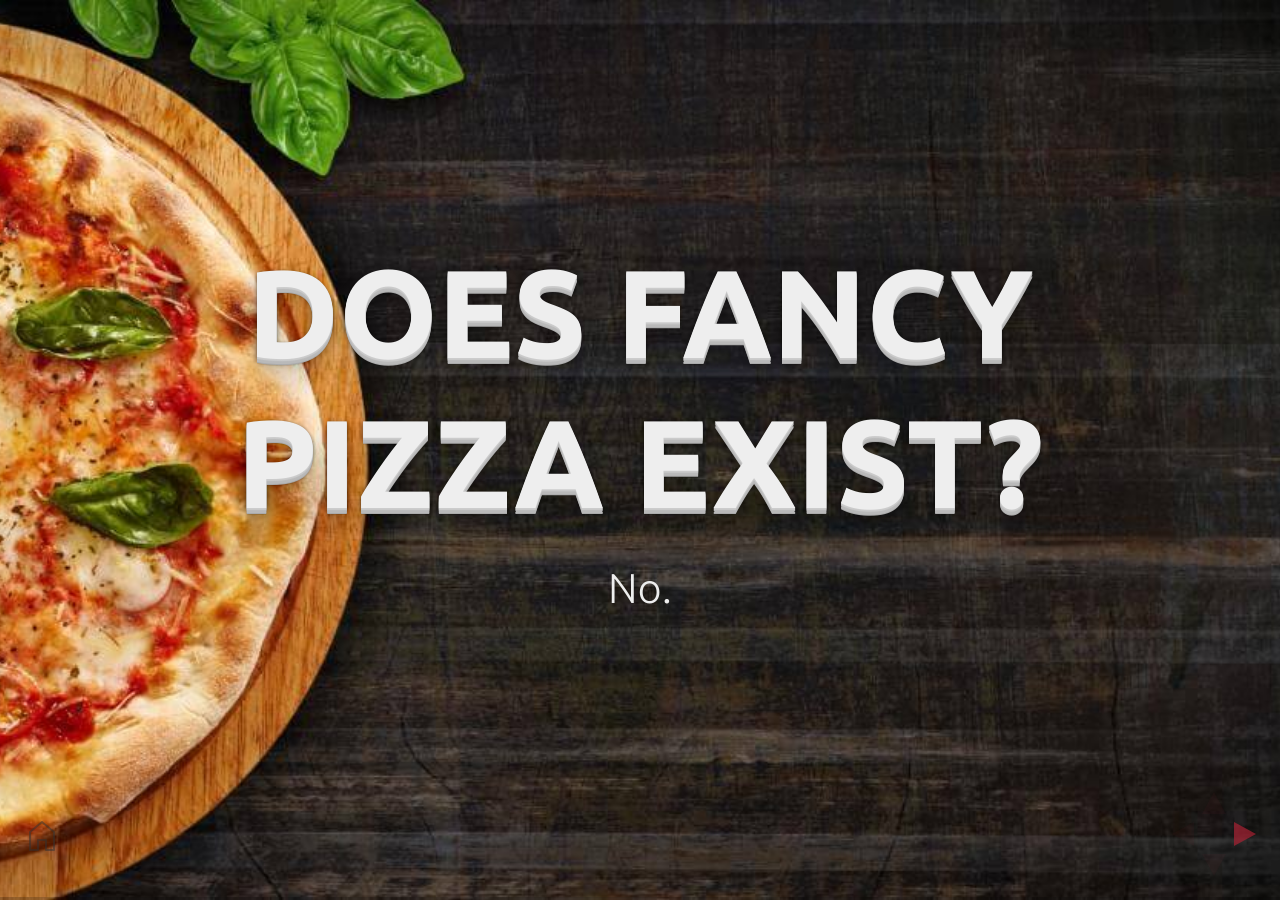
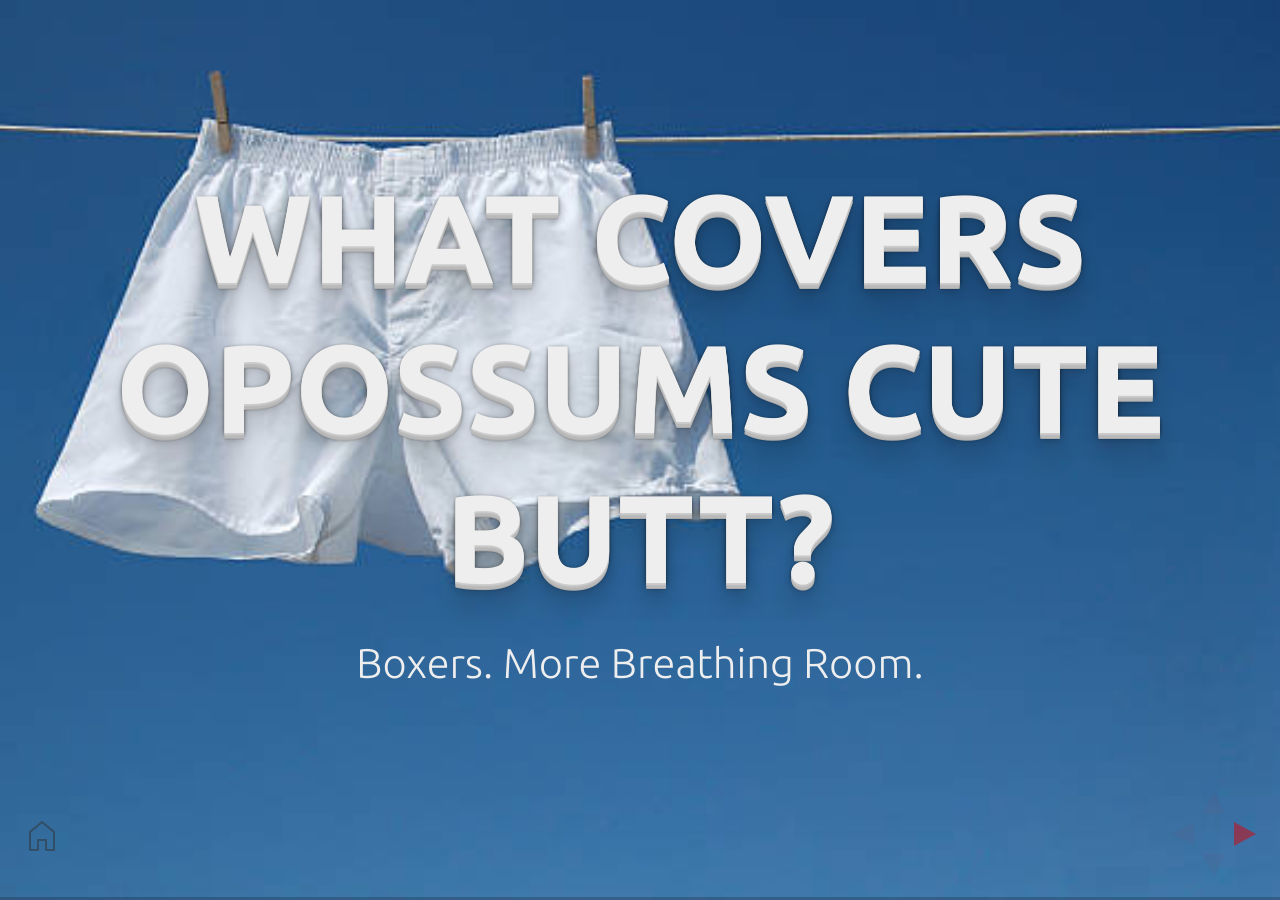
Before and after one commit to urbanquakers/trashopossum, a Jekyll site: the page built from _posts/2022-02-24-opossum.md, in a window 1280 px wide. Built offline with Jekyll 4.4.1, drawn with Linux system fonts in a browser that asks for light colours.

Commit message:
Adding boxers/briefs entry

```diff
--- a/_posts/2022-02-24-opossum.md
+++ b/_posts/2022-02-24-opossum.md
@@ -5,15 +5,19 @@ permalink: /opossum/
 background: '#384353'
 
 slides:
-  - title: "Does Fancy Pizza Exist?"
+  - title: 'What Covers Opossums Cute Butt?'
+    slide-data: Boxers. More Breathing Room.
+    image: '/images/boxers_clothesline.jpg'
+
+  - title: 'Does Fancy Pizza Exist?'
     slide-data: No.
     image: '/images/pizza.jpg'
 
-  - title: "Does Opossum have a blood donation kink?"
+  - title: 'Does Opossum have a blood donation kink?'
     slide-data: Maybe.
     image: '/images/blood_kink.jpg'
 
-  - title: "Does Opossum Miss Sparrow?"
+  - title: 'Does Opossum Miss Sparrow?'
     slide-data: undoubtedly.
     image: '/images/miss_you.jpg'
 ---
```
Also changed, not shown: Gemfile.lock, images/boxers_clothesline.jpg (added), 1 other file.
